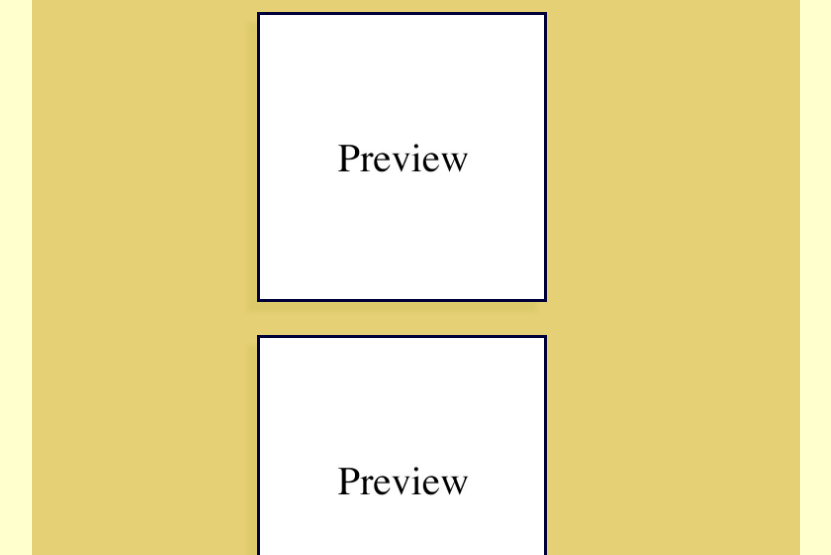
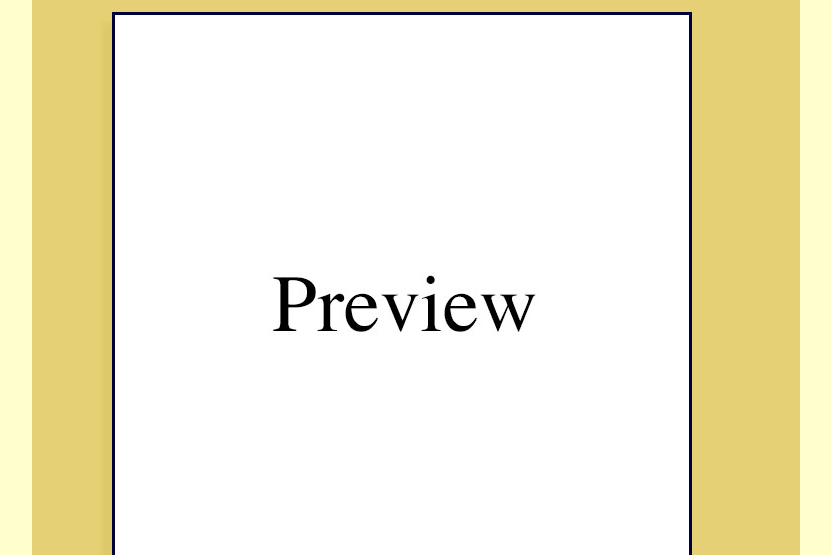
Before and after one commit to statbased/statbased.github.io, a plain HTML site: page unit_8/index.html in a window 1280 px wide. Shown: the part 245-800 px from the top of the page, without its empty margins (224-1055 px from the left). Drawn offline with Linux system fonts and the light colour scheme.

Commit message:
Unit 8 changes
Improved scaling.

```diff
--- a/unit_8/css/style.css
+++ b/unit_8/css/style.css
@@ -155,8 +155,8 @@ footer a {
 	}
 
 	.stories img{
-		width:50%;
-		margin: 0 0 0 25%;
+		width: 100%;
+		margin: auto;
 	}
 
 	.stories a {
```
